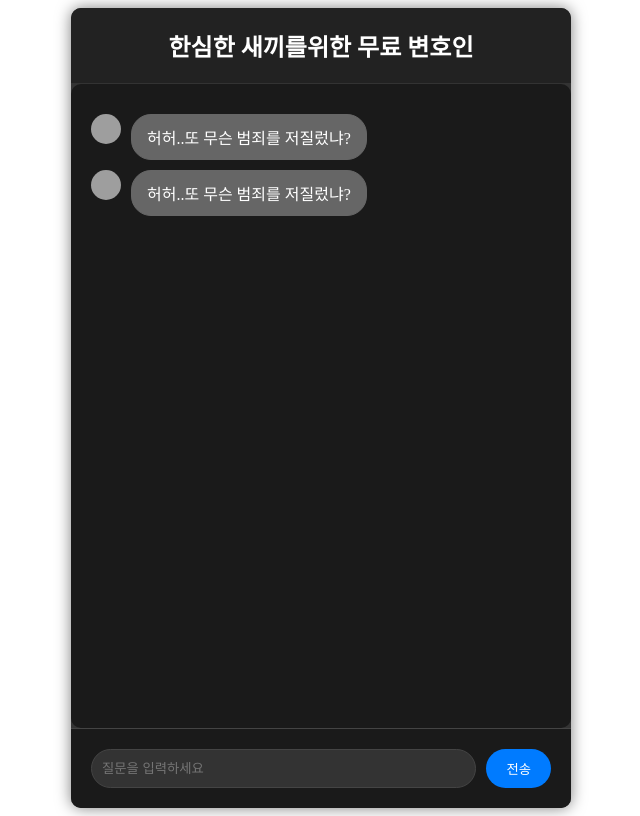
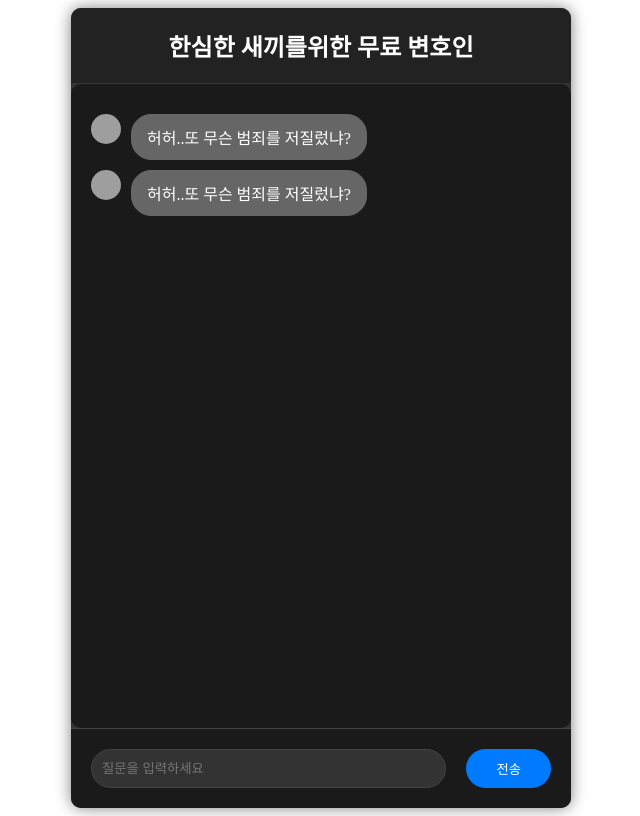
Before and after one commit to jumosd/chatbot-1, a React (Vite) app: page / in a window 1280 px wide. Shown: the whole page, without its empty margins (319-959 px from the left). Built offline with nearby package versions, Linux system fonts and the light colour scheme; grey boxes are pictures that could not be loaded.

Commit message:
Update MessageInput.jsx

```diff
--- a/src/components/MessageInput.jsx
+++ b/src/components/MessageInput.jsx
@@ -52,7 +52,7 @@ const InputField = styled.input`
     padding: 10px;
     border: 1px solid #444444;
     border-radius: 20px;
-    margin-right: 10px;
+    margin-right: 20px;
     background-color: ${({ disabled }) => (disabled ? '#555555' : '#333333')};
     color: white;
 
@@ -65,7 +65,7 @@ const InputField = styled.input`
 
 const SendButton = styled.button`
     font-weight: 500;
-    padding: 10px 20px;
+    padding: 10px 30px;
     background-color: ${({ disabled }) => (disabled ? '#999999' : '#007bff')};
     color: white;
     border: none;
```
